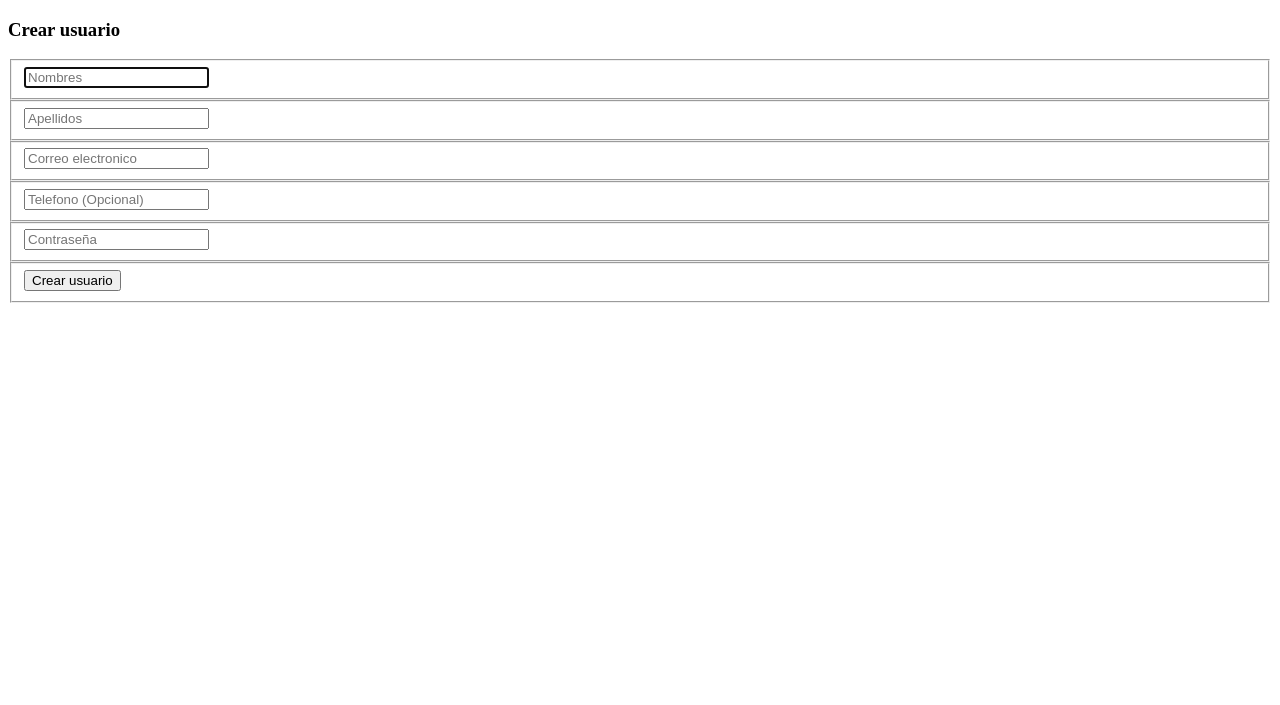
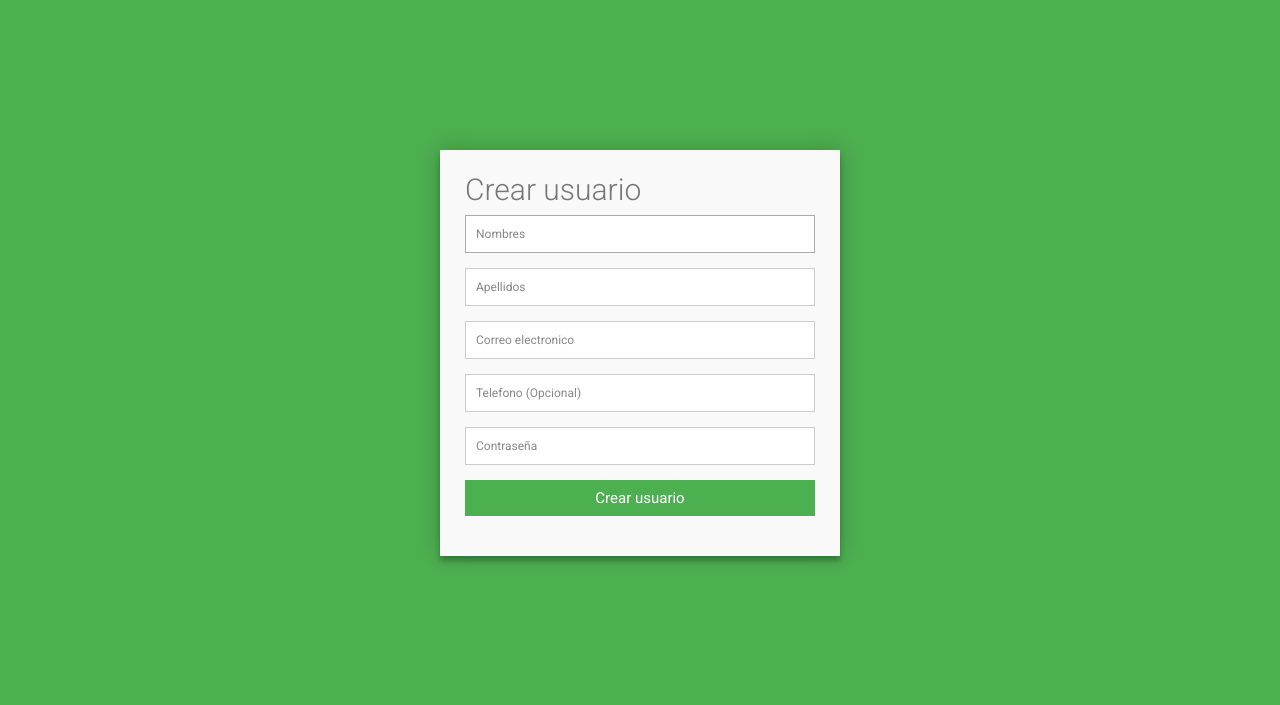
Before and after one commit to julian1303/ReconocimientoVocal, a PHP site: page / in a window 1280 px wide. Shown: the top 705 px of the page. Run offline with PHP 8.4, Linux system fonts and the light colour scheme.

Commit message:
Agregados estilos

```diff
--- /dev/null
+++ b/css/style.css
@@ -0,0 +1,147 @@
+@import url(https://fonts.googleapis.com/css?family=Roboto:400,300,600,400italic);
+* {
+  margin: 0;
+  padding: 0;
+  box-sizing: border-box;
+  -webkit-box-sizing: border-box;
+  -moz-box-sizing: border-box;
+  -webkit-font-smoothing: antialiased;
+  -moz-font-smoothing: antialiased;
+  -o-font-smoothing: antialiased;
+  font-smoothing: antialiased;
+  text-rendering: optimizeLegibility;
+}
+
+body {
+  font-family: "Roboto", Helvetica, Arial, sans-serif;
+  font-weight: 100;
+  font-size: 12px;
+  line-height: 30px;
+  color: #777;
+  background: #4CAF50;
+}
+
+.container {
+  max-width: 400px;
+  width: 100%;
+  margin: 0 auto;
+  position: relative;
+}
+
+#contact input[type="text"],
+#contact input[type="email"],
+#contact input[type="tel"],
+#contact input[type="url"],
+#contact input[type="password"],
+#contact textarea,
+#contact input[type="submit"] {
+  font: 400 12px/16px "Roboto", Helvetica, Arial, sans-serif;
+}
+
+#contact {
+  background: #F9F9F9;
+  padding: 25px;
+  margin: 150px 0;
+  box-shadow: 0 0 20px 0 rgba(0, 0, 0, 0.2), 0 5px 5px 0 rgba(0, 0, 0, 0.24);
+}
+
+#contact h3 {
+  display: block;
+  font-size: 30px;
+  font-weight: 300;
+  margin-bottom: 10px;
+}
+
+#contact h4 {
+  margin: 5px 0 15px;
+  display: block;
+  font-size: 13px;
+  font-weight: 400;
+}
+
+fieldset {
+  border: medium none !important;
+  margin: 0 0 10px;
+  min-width: 100%;
+  padding: 0;
+  width: 100%;
+}
+
+#contact input[type="text"],
+#contact input[type="email"],
+#contact input[type="tel"],
+#contact input[type="url"],
+#contact input[type="password"],
+#contact textarea {
+  width: 100%;
+  border: 1px solid #ccc;
+  background: #FFF;
+  margin: 0 0 5px;
+  padding: 10px;
+}
+
+#contact input[type="text"]:hover,
+#contact input[type="email"]:hover,
+#contact input[type="tel"]:hover,
+#contact input[type="url"]:hover,
+#contact input[type="password"]:hover,
+#contact textarea:hover {
+  -webkit-transition: border-color 0.3s ease-in-out;
+  -moz-transition: border-color 0.3s ease-in-out;
+  transition: border-color 0.3s ease-in-out;
+  border: 1px solid #aaa;
+}
+
+#contact textarea {
+  height: 100px;
+  max-width: 100%;
+  resize: none;
+}
+
+#contact input[type="submit"] {
+  cursor: pointer;
+  width: 100%;
+  border: none;
+  background: #4CAF50;
+  color: #FFF;
+  margin: 0 0 5px;
+  padding: 10px;
+  font-size: 15px;
+}
+
+#contact input[type="submit"]:hover {
+  background: #43A047;
+  -webkit-transition: background 0.3s ease-in-out;
+  -moz-transition: background 0.3s ease-in-out;
+  transition: background-color 0.3s ease-in-out;
+}
+
+#contact input[type="submit"]:active {
+  box-shadow: inset 0 1px 3px rgba(0, 0, 0, 0.5);
+}
+
+.copyright {
+  text-align: center;
+}
+
+#contact input:focus,
+#contact textarea:focus {
+  outline: 0;
+  border: 1px solid #aaa;
+}
+
+::-webkit-input-placeholder {
+  color: #888;
+}
+
+:-moz-placeholder {
+  color: #888;
+}
+
+::-moz-placeholder {
+  color: #888;
+}
+
+:-ms-input-placeholder {
+  color: #888;
+}
--- a/index.php
+++ b/index.php
@@ -7,11 +7,12 @@ and open the template in the editor.
 <html>
     <head>
         <meta charset="UTF-8">
+        <link rel="stylesheet" href="css/style.css">
         <title></title>
     </head>
     <body>
-
-        <form action="action.php"  method="post">
+      <div class="container">
+        <form id="contact" action="action.php"  method="post">
                 <h3>Crear usuario</h3>
                 <fieldset>
                     <input placeholder="Nombres" type="text" name="firsName" tabindex="1" required autofocus>
@@ -32,6 +33,7 @@ and open the template in the editor.
                     <input value="Crear usuario" type="submit"  name="accion" id="contact-submit" data-submit="...Sending" >
                 </fieldset>
             </form>
+            <div class="container">
 
 
         <?php
```
